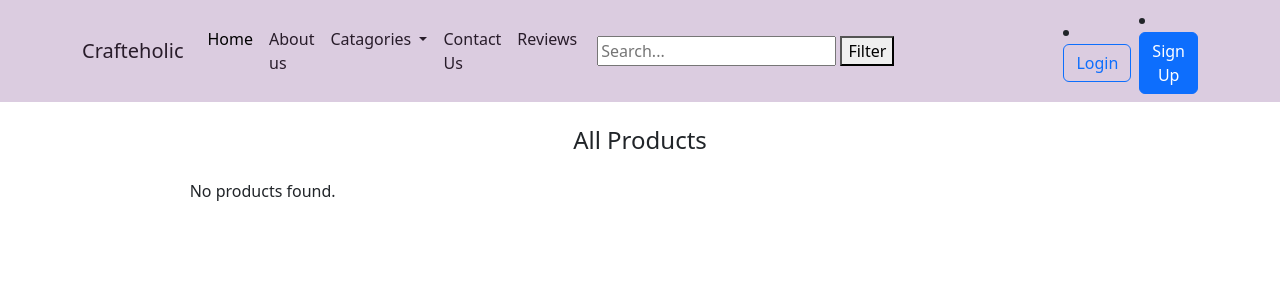
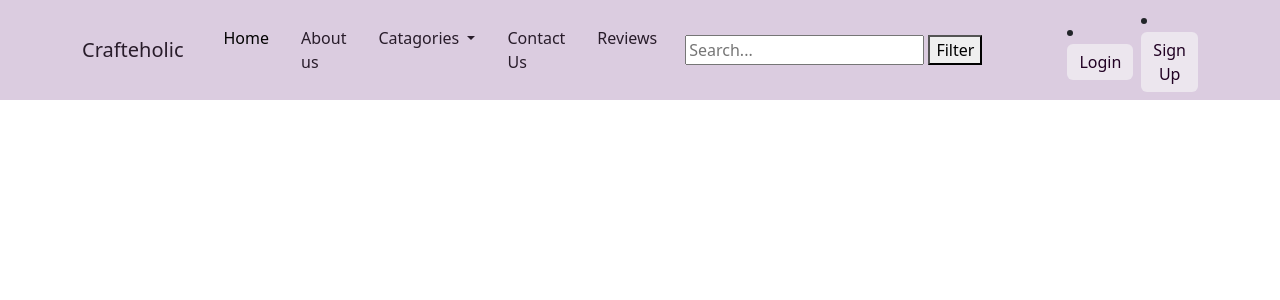
Before and after one commit to tasnim-anu/Project---347, a Django app: page /category/ScrapBook/ in a window 1280 px wide. Shown: the top 300 px of the page. Run offline with Django 5.2, Linux system fonts and the light colour scheme; data comes from the database, SQL or seed files in the repository; both versions use the stored data as it was after the commit.

Commit message:
5th commit

```diff
--- a/crafteholic/templates/Home/product.html
+++ b/crafteholic/templates/Home/product.html
@@ -1,37 +1,22 @@
 {% extends "base.html" %}
 {% load static %}
 
-{% block title %}Product{% endblock title %}
+{% block title %}Products{% endblock title %}
 
 {% block body %}
-
-{% if search %}
-  <h4 class="text-center my-4">
-    Search results for "{{ search }}"
-  </h4>
-{% elif category %}
-  <h4 class="text-center my-4 text-capitalize">
-    {{ category }} Products
-  </h4>
-{% else %}
-  <h4 class="text-center my-4">All Products</h4>
-{% endif %}
-
-<div class="container">
+<div class="container my-4">
   <div class="row row-cols-1 row-cols-sm-2 row-cols-md-3 g-3">
-
     {% for product in products %}
     <div class="col">
       <div class="card shadow-sm h-100">
-
         {% if product.image %}
-          <img src="{{ product.image.url }}"
-               class="card-img-top"
-               style="height:225px; object-fit:cover;">
+          <img src="{{ product.image.url }}" class="card-img-top" alt="{{ product.name }}"
+               style="height:225px; object-fit:cover; cursor:pointer;"
+               data-bs-toggle="modal" data-bs-target="#productModal{{ product.id }}">
         {% else %}
-          <img src="{% static 'images/no-image.png' %}"
-               class="card-img-top"
-               style="height:225px; object-fit:cover;">
+          <img src="{% static 'images/no-image.png' %}" class="card-img-top" alt="{{ product.name }}"
+               style="height:225px; object-fit:cover; cursor:pointer;"
+               data-bs-toggle="modal" data-bs-target="#productModal{{ product.id }}">
         {% endif %}
 
         <div class="card-body">
@@ -39,14 +24,30 @@
           <p>{{ product.short_description }}</p>
           <small>৳{{ product.price }}</small>
         </div>
-
       </div>
     </div>
-    {% empty %}
-      <p class="text-center">No products found.</p>
+
+    <!-- Product Modal -->
+    <div class="modal fade" id="productModal{{ product.id }}" tabindex="-1" aria-labelledby="productModalLabel{{ product.id }}" aria-hidden="true">
+      <div class="modal-dialog modal-dialog-centered modal-lg">
+        <div class="modal-content">
+          <div class="modal-header">
+            <h5 class="modal-title" id="productModalLabel{{ product.id }}">{{ product.name }}</h5>
+            <button type="button" class="btn-close" data-bs-dismiss="modal" aria-label="Close"></button>
+          </div>
+          <div class="modal-body text-center">
+            {% if product.image %}
+              <img src="{{ product.image.url }}" alt="{{ product.name }}" class="img-fluid">
+            {% else %}
+              <img src="{% static 'images/no-image.png' %}" alt="{{ product.name }}" class="img-fluid">
+            {% endif %}
+            <p class="mt-3">{{ product.description }}</p>
+            <p><strong>Price:</strong> ৳{{ product.price }}</p>
+          </div>
+        </div>
+      </div>
+    </div>
     {% endfor %}
-
   </div>
 </div>
-
 {% endblock body %}
--- a/crafteholic/templates/base.html
+++ b/crafteholic/templates/base.html
@@ -16,19 +16,19 @@
     <nav class="navbar navbar-expand-lg custom-navbar">
 
   <div class="container ">
-    <a class="navbar-brand" href="#">Crafteholic</a>
+    <a class="navbar-brand me-4" href="#">Crafteholic</a>
     <button class="navbar-toggler" type="button" data-bs-toggle="collapse" data-bs-target="#navbarSupportedContent" aria-controls="navbarSupportedContent" aria-expanded="false" aria-label="Toggle navigation">
       <span class="navbar-toggler-icon"></span>
     </button>
     <div class="collapse navbar-collapse" id="navbarSupportedContent">
       <ul class="navbar-nav me-auto mb-2 mb-lg-0">
-        <li class="nav-item">
+        <li class="nav-item mx-2">
           <a class="nav-link active" aria-current="page" href="/">Home</a>
         </li>
-        <li class="nav-item">
+        <li class="nav-item mx-2">
           <a class="nav-link" href="/about">About us</a>
         </li>
-        <li class="nav-item dropdown">
+        <li class="nav-item dropdown mx-2">
           <a class="nav-link dropdown-toggle" href="#" role="button" data-bs-toggle="dropdown" aria-expanded="false">
             Catagories
           </a>
@@ -39,10 +39,10 @@
             <li><a class="dropdown-item" href="{% url 'category_products' 'custom' %}">Customised work</a></li>
             <li><a class="dropdown-item" href="{% url 'category_products' 'ScrapBook' %}">Scrapbook</a></li>
           </ul>
-          <li class="nav-item">
+          <li class="nav-item mx-2">
           <a class="nav-link" href="/contact">Contact Us</a>
         </li>
-        <li class="nav-item">
+        <li class="nav-item mx-2">
           <a class="nav-link" href="/review">Reviews</a>
         </li>
 
@@ -58,7 +58,7 @@
  {% if user.is_authenticated %}
 
          <li class="nav-item">
-          <a class="btn btn-warning position-relative me-2" href="{% url 'cart' %}">
+          <a class="btn btn-cart position-relative me-2" href="{% url 'cart' %}">
             🛒 Cart
             {% if cart_items_count %}
             <span class="position-absolute top-0 start-100 translate-middle badge rounded-pill bg-danger">
@@ -70,14 +70,14 @@
         </li>
 
           <li class="nav-item">
-            <a class="btn btn-outline-danger me-2" href="{% url 'logout' %}">Logout</a>
+            <a class="btn btn-logout me-2" href="{% url 'logout' %}">Logout</a>
           </li>
         {% else %}
           <li class="nav-item">
-            <a class="btn btn-outline-primary me-2" href="{% url 'login' %}">Login</a>
+            <a class="btn btn-login me-2" href="{% url 'login' %}">Login</a>
           </li>
           <li class="nav-item">
-            <a class="btn btn-primary" href="{% url 'signup' %}">Sign Up</a>
+            <a class="btn btn-signup" href="{% url 'signup' %}">Sign Up</a>
           </li>
         {% endif %}
 
--- a/static/style.css
+++ b/static/style.css
@@ -114,3 +114,41 @@
   transform: translateY(-3px);
   box-shadow: 0 6px 10px rgba(0,0,0,0.15);
 }
+
+.btn-cart {
+    background-color: #ece6ee; /* custom orange */
+    color: rgb(33, 1, 35);
+    border-radius: 8px; /* optional rounded */
+}
+
+
+.btn-logout {
+    background-color: #ece6ee; /* deep orange */
+    color: rgb(33, 1, 35);
+    border: none;
+}
+
+.btn-logout:hover {
+    background-color: hwb(278 25% 66%);
+}
+
+.btn-login {
+    background-color: #ece6ee; /* green */
+    color: rgb(33, 1, 35);
+    border: none;
+}
+
+.btn-login:hover {
+    background-color: hwb(278 25% 66%);
+}
+
+
+.btn-signup {
+    background-color: #ece6ee;
+    color: rgb(33, 1, 35);
+    border: none;
+}
+
+.btn-signup:hover {
+    background-color: hwb(278 25% 66%);
+}
```
Also changed, not shown: Home/models.py (line endings or trailing spaces), Home/views.py (line endings or trailing spaces), db.sqlite3, static/images/no-image.png (added).
